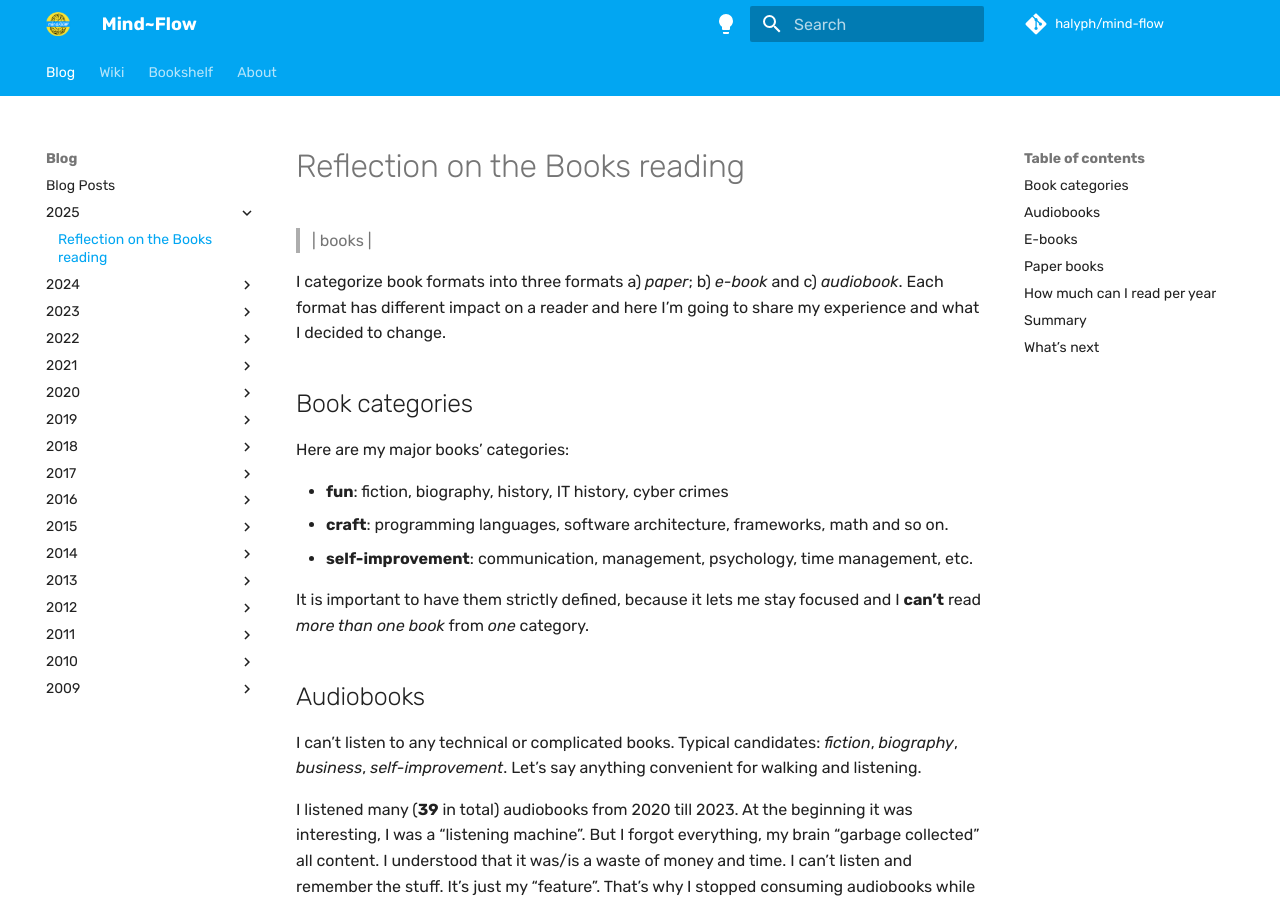
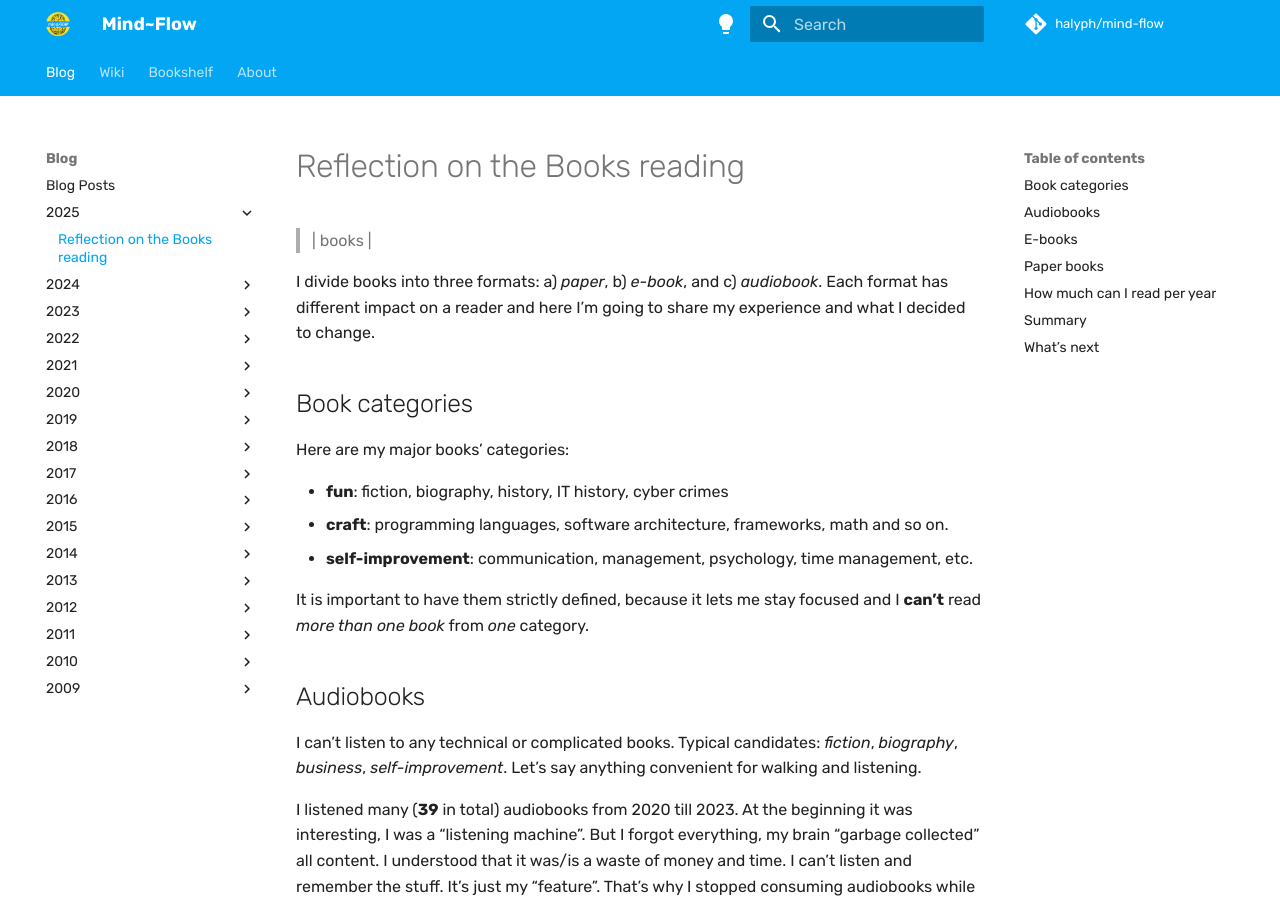
Before and after one commit to halyph/mind-flow, an MkDocs documentation site: the page built from docs/blog/2025/2025-04-11-books.md, in a window 1280 px wide and 900 px high. Built offline with MkDocs 1.6.1 and Material for MkDocs 9.7.7, drawn with Linux system fonts in a browser that asks for light colours; some web fonts are replaced; comment, search, counter and statistics services are not loaded.

```diff
--- a/docs/blog/2025/2025-04-11-books.md
+++ b/docs/blog/2025/2025-04-11-books.md
@@ -1,7 +1,7 @@
 # Reflection on the Books reading
 > | books |
 
-I categorize book formats into three formats a) *paper*; b) *e-book* and c) *audiobook*.
+I divide books into three formats: a) *paper*, b) *e-book*, and c) *audiobook*.
 Each format has different impact on a reader and here I'm going to share my experience and what I decided to change.
 
 ## Book categories
```
Also changed, not shown: docs/wiki/Lang-Go/videos/adv-testing-conf-2017.md (+0 -2 lines), docs/wiki/howtos/git.md (+0 -1 lines), docs/wiki/howtos/github-action.md (+0 -1 lines).
